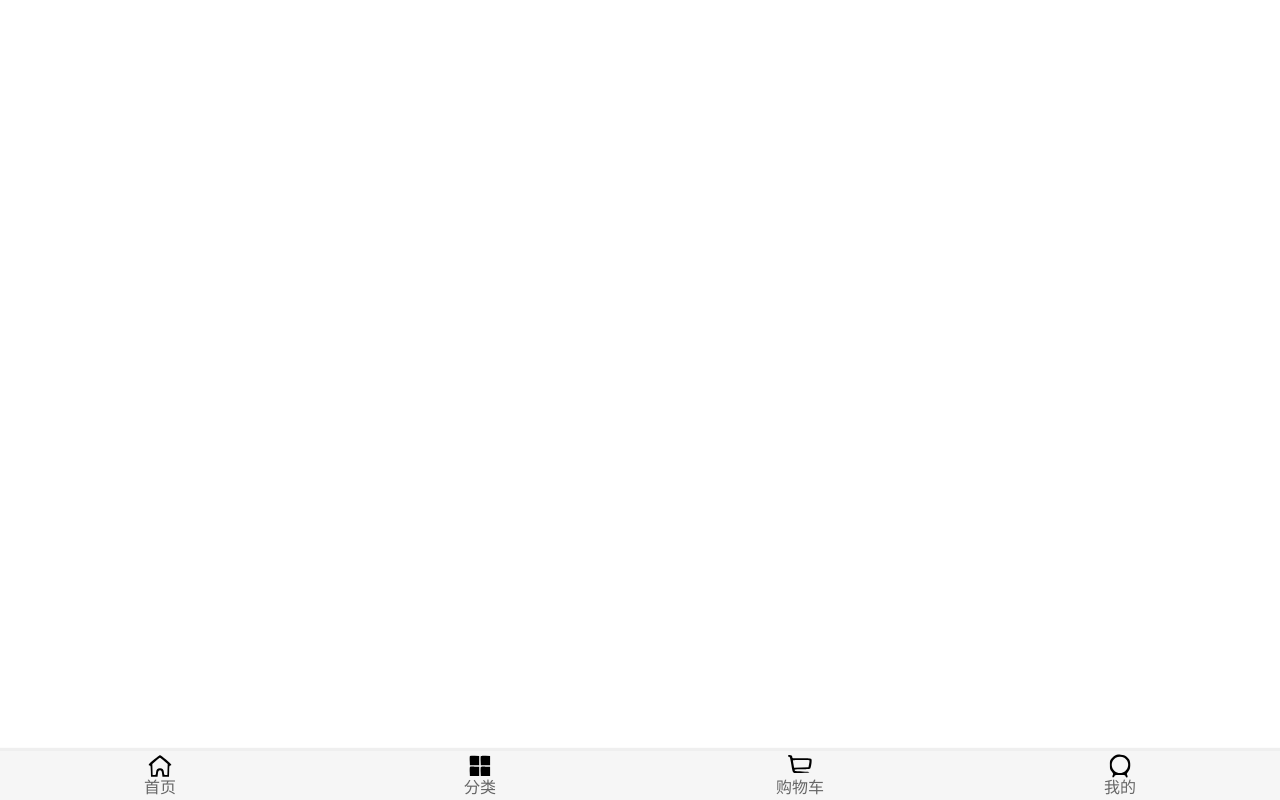
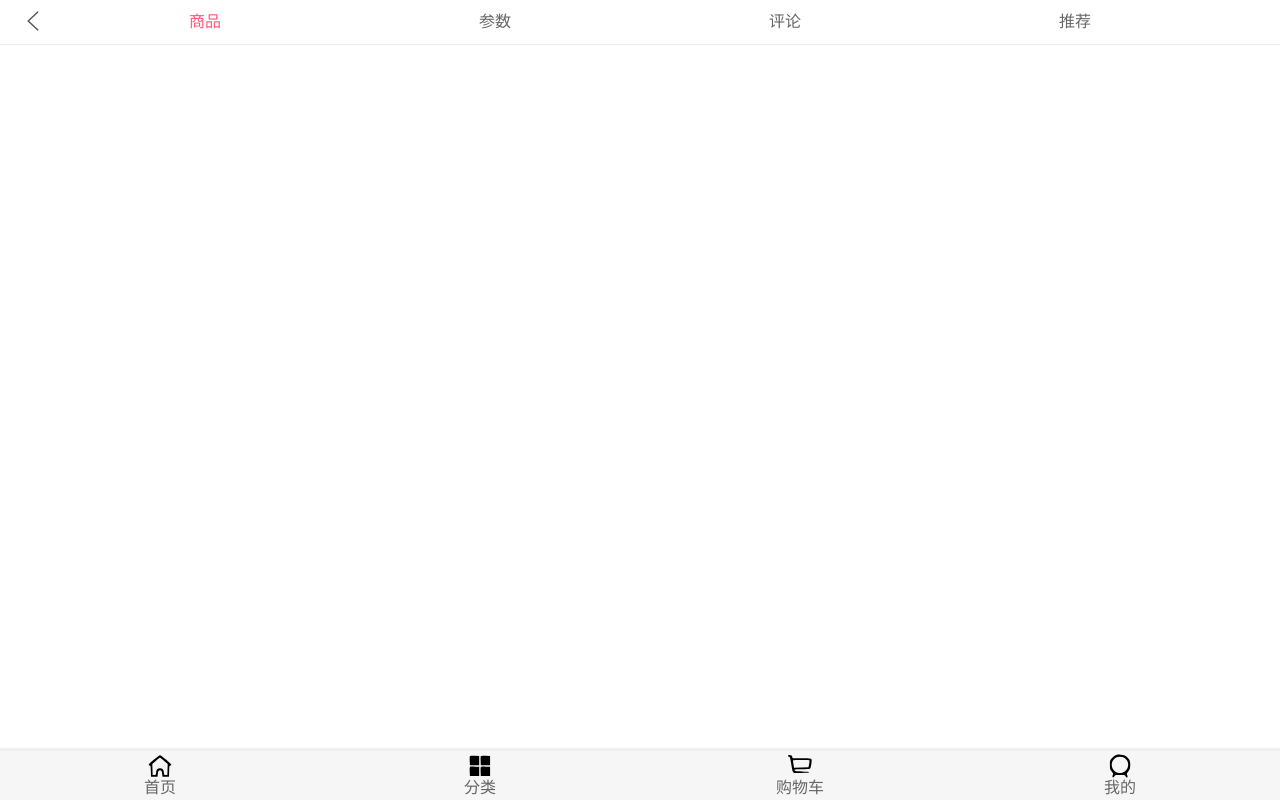
Before and after one commit to Carey-cy/mall, a Vue app: page /detail/1 in a window 1280 px wide. Built offline with nearby package versions, Linux system fonts and the light colour scheme; what mint-ui would draw is missing.

Commit message:
detail中的导航栏

```diff
--- a/src/components/content/goods/GoodsListItem.vue
+++ b/src/components/content/goods/GoodsListItem.vue
@@ -1,5 +1,5 @@
 <template>
-  <div class="goods-item">
+  <div class="goods-item" @click="itemClick">
     <img :src="items.show.img" alt="">
     <div class="goods-info">
       <p>{{ items.title }}</p>
@@ -18,6 +18,18 @@
       default () {
         return {}
       }
+    }
+  },
+  methods: {
+    // 监听点击事件跳转详情页
+    itemClick () {
+      // this.$router.push({
+      //   path: '/detail',
+      //   query: {
+      //     id: this.items.iid
+      //   }
+      // })
+      this.$router.push('/detail/' + this.items.iid)
     }
   }
 }
--- a/src/router/index.js
+++ b/src/router/index.js
@@ -5,6 +5,7 @@
 const Category = () => import('views/category/Category.vue')
 const Shopcart = () => import('views/shopcart/Shopcart.vue')
 const Profile = () => import('views/profile/Profile.vue')
+const Detail = () => import('views/detail/Detail.vue')
 
 Vue.use(VueRouter)
 
@@ -28,6 +29,10 @@
   {
     path: '/shopcart',
     component: Shopcart
+  },
+  {
+    path: '/detail/:iid',
+    component: Detail
   }
 ]
 
--- /dev/null
+++ b/src/views/detail/Detail.vue
@@ -0,0 +1,28 @@
+<template>
+  <div id="detail">
+    <detail-nav></detail-nav>
+  </div>
+</template>
+
+<script>
+import DetailNav from 'views/detail/childComps/DetailNav.vue'
+
+export default {
+  name: 'Detail',
+  data () {
+    return {
+      id: null
+    }
+  },
+  components: {
+    DetailNav
+  },
+  created () {
+    this.id = this.$route.params.iid
+  }
+}
+</script>
+
+<style scoped>
+
+</style>
--- /dev/null
+++ b/src/views/detail/childComps/DetailNav.vue
@@ -0,0 +1,60 @@
+<template>
+  <div>
+    <nav-bar>
+      <div slot="left" class="back" @click="backClick">
+        <img src="~assets/imgs/common/back.svg" alt="">
+      </div>
+      <div slot="center" class="title">
+        <div
+        v-for="(item,index) in items"
+        :key="index"
+        class="title-item"
+        @click="itemClick(index)"
+        :class="{active: currentIndex === index}">{{ item }}</div>
+      </div>
+    </nav-bar>
+  </div>
+</template>
+
+<script>
+import NavBar from 'components/common/navbar/NavBar.vue'
+
+export default {
+  name: 'DetailNav',
+  components: {
+    NavBar
+  },
+  data () {
+    return {
+      items: ['商品', '参数', '评论', '推荐'],
+      currentIndex: 0
+    }
+  },
+  methods: {
+    // 监听navbar中选项的点击事件
+    itemClick (index) {
+      this.currentIndex = index
+    },
+    // 监听返回图片的点击事件
+    backClick () {
+      this.$router.back()
+    }
+  }
+}
+</script>
+
+<style scoped>
+  .title {
+    display: flex;
+  }
+  .title-item {
+    flex: 1;
+  }
+  .active {
+    color: var(--color-high-text);
+  }
+  .back img {
+    margin-top: 10px;
+    margin-left: 22px;
+  }
+</style>
--- a/src/views/home/Home.vue
+++ b/src/views/home/Home.vue
@@ -103,7 +103,7 @@
       this.currentType = this.goodsArr[index]
       this.$refs.tabControl1.currentIndex = index
       this.$refs.tabControl2.currentIndex = index
-      this.$refs.scroll.scrollTo(0, -this.tabOffsetTop, 500)
+      // this.$refs.scroll.scrollTo(0, -this.tabOffsetTop, 500)
     },
     // back-top点击事件
     backClick () {
```
